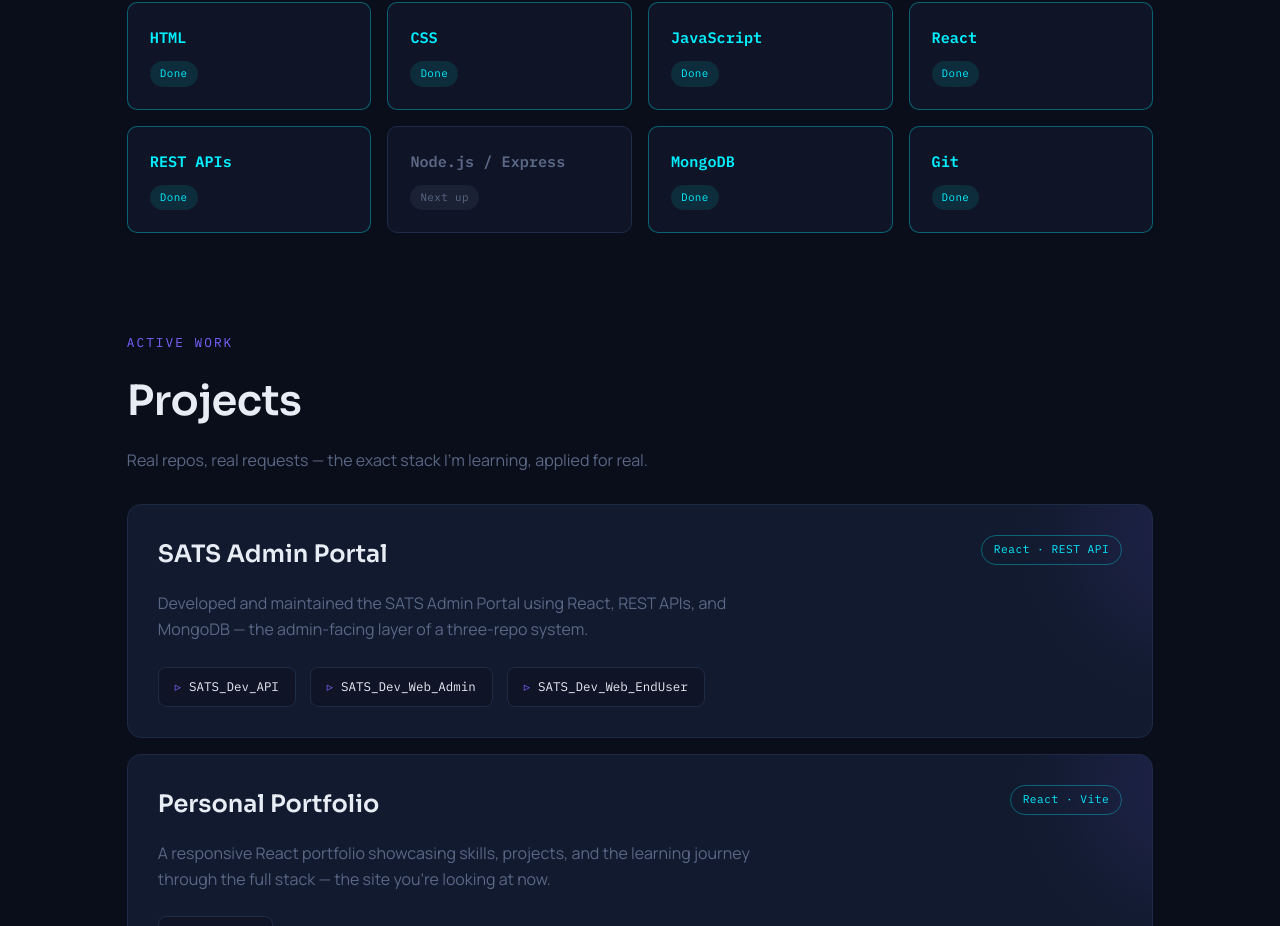
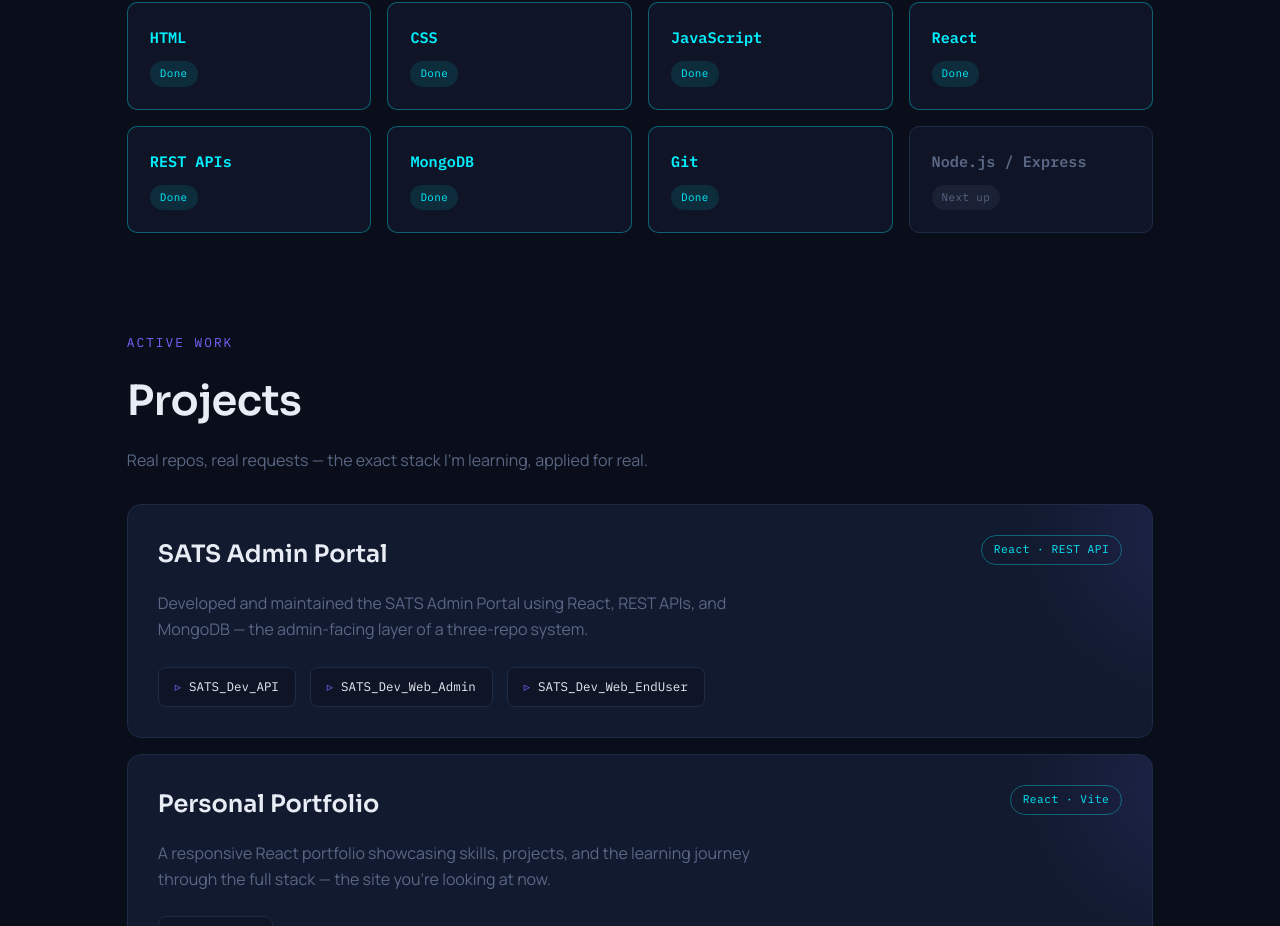
Before and after one commit to workpentabrains-123/my-portfolio, a React (Vite) app: page / in a window 1280 px wide. Shown: the part 2000-2926 px from the top of the page. Built offline with nearby package versions, Linux system fonts and the light colour scheme.

Commit message:
Updated portfolio

```diff
--- a/src/data/skills.js
+++ b/src/data/skills.js
@@ -5,9 +5,9 @@ const skills = [
   { name: "JavaScript", status: "done" },
   { name: "React", status: "done" },
   { name: "REST APIs", status: "done" },
-  { name: "Node.js / Express", status: "upcoming" },
   { name: "MongoDB", status: "done" },
   { name: "Git", status: "done" },
+  { name: "Node.js / Express", status: "upcoming" },
 ];
 
 export default skills;
```
